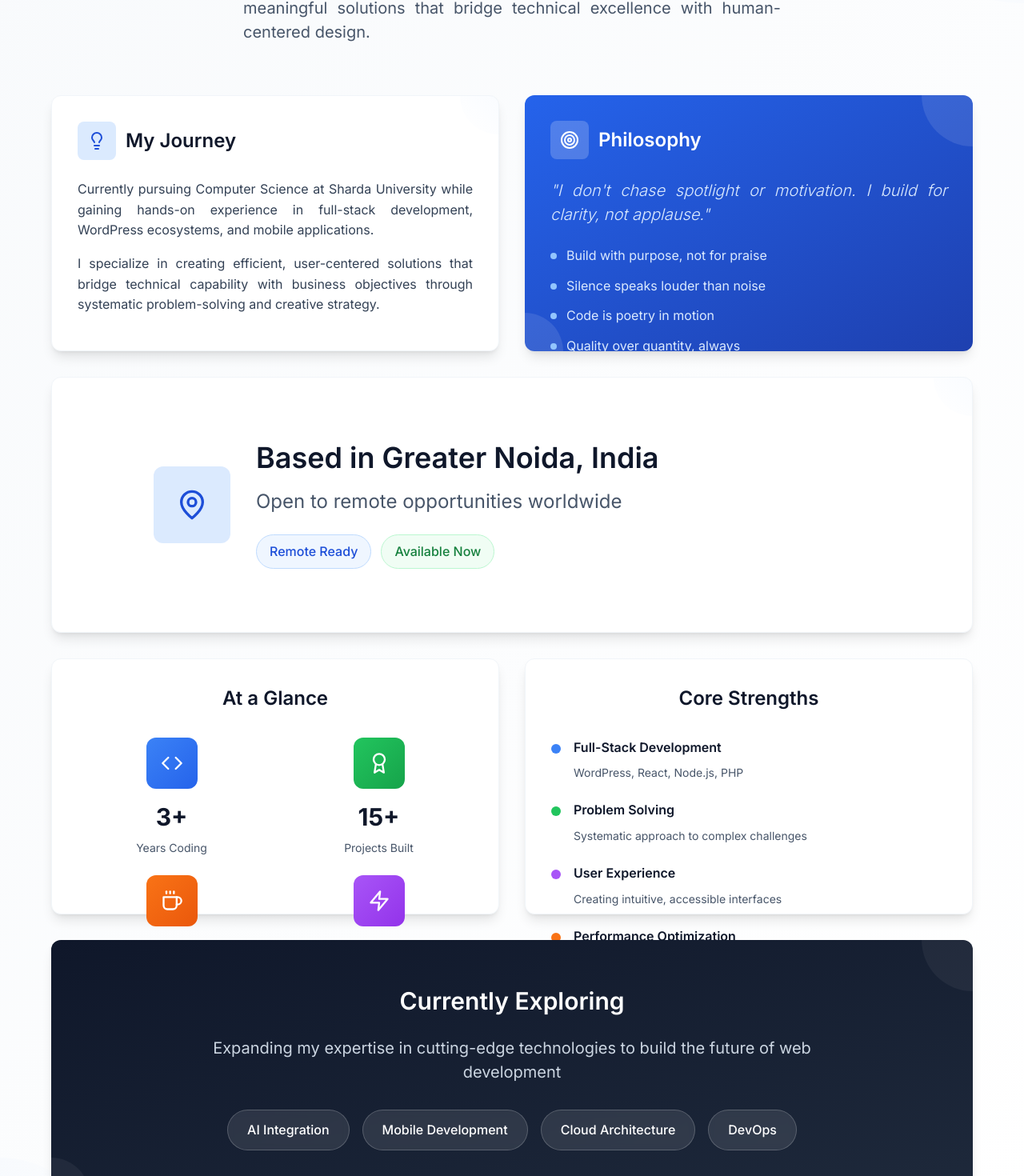
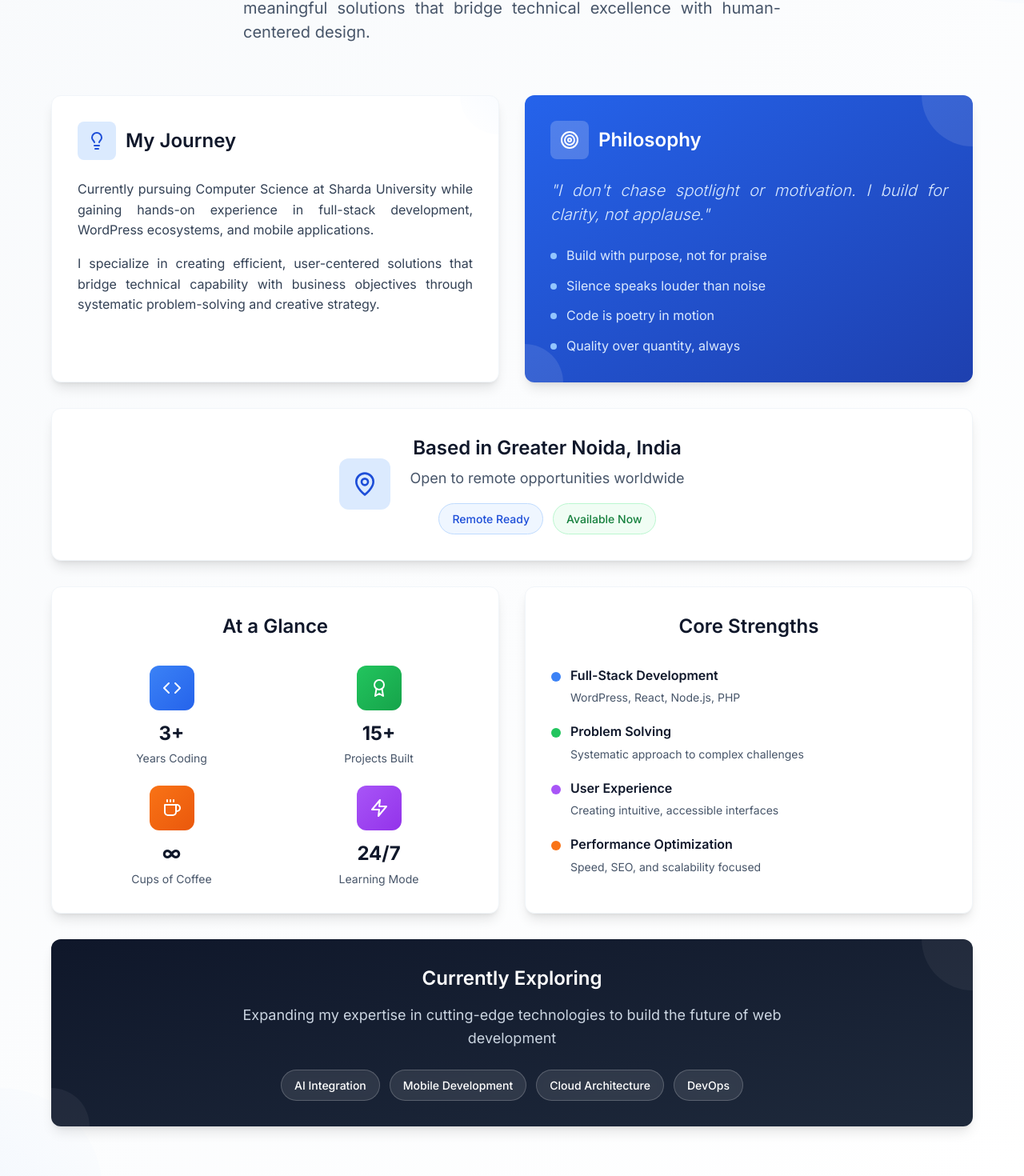
Before and after one commit to codermillat/portfolio, a React (Vite) app: page / in a window 1280 px wide. Shown: the part 988-2458 px from the top of the page at 80% size. Built offline with nearby package versions, Linux system fonts and the light colour scheme.

Commit message:
Create Simple and Perfectly Balanced About Section

```diff
--- a/src/components/About.tsx
+++ b/src/components/About.tsx
@@ -42,12 +42,14 @@ const About: React.FC = () => {
             </p>
           </div>
 
-          {/* Perfectly Balanced Grid Layout */}
-          <div className="grid grid-cols-1 lg:grid-cols-2 gap-8 mb-8">
-            {/* Row 1, Column 1: My Journey */}
-            <div className="bg-white rounded-xl p-8 shadow-lg border border-gray-100 relative overflow-hidden group hover:shadow-xl transition-all duration-300 h-80 flex flex-col">
+          {/* Simple Grid Layout - All Equal Heights */}
+          <div className="space-y-8">
+            {/* Row 1: Two Equal Cards */}
+            <div className="grid grid-cols-1 lg:grid-cols-2 gap-8">
+              {/* My Journey Card */}
+              <div className="bg-white rounded-xl p-8 shadow-lg border border-gray-100 relative overflow-hidden group hover:shadow-xl transition-all duration-300">
                 <div className="absolute top-0 right-0 w-24 h-24 bg-gradient-to-bl from-primary-100/30 to-transparent rounded-full -translate-y-12 translate-x-12" />
-              <div className="relative z-10 flex-1 flex flex-col">
+                <div className="relative z-10">
                   <div className="flex items-center gap-3 mb-6">
                     <div className="w-12 h-12 bg-primary-100 rounded-lg flex items-center justify-center">
                       <Lightbulb size={24} className="text-primary-700" />
@@ -55,7 +57,7 @@ const About: React.FC = () => {
                     <h3 className="text-2xl font-semibold text-gray-900">My Journey</h3>
                   </div>
 
-                <div className="space-y-4 text-gray-700 leading-relaxed flex-1">
+                  <div className="space-y-4 text-gray-700 leading-relaxed">
                     <p className="text-base text-justify">
                       Currently pursuing Computer Science at Sharda University while gaining hands-on experience
                       in full-stack development, WordPress ecosystems, and mobile applications.
@@ -69,12 +71,12 @@ const About: React.FC = () => {
                 </div>
               </div>
 
-            {/* Row 1, Column 2: Philosophy */}
-            <div className="bg-gradient-to-br from-primary-600 to-primary-800 rounded-xl p-8 text-white shadow-lg relative overflow-hidden group hover:shadow-xl transition-all duration-300 h-80 flex flex-col">
+              {/* Philosophy Card */}
+              <div className="bg-gradient-to-br from-primary-600 to-primary-800 rounded-xl p-8 text-white shadow-lg relative overflow-hidden group hover:shadow-xl transition-all duration-300">
                 <div className="absolute top-0 right-0 w-32 h-32 bg-white/10 rounded-full -translate-y-16 translate-x-16" />
                 <div className="absolute bottom-0 left-0 w-24 h-24 bg-white/10 rounded-full translate-y-12 -translate-x-12" />
 
-              <div className="relative z-10 flex-1 flex flex-col">
+                <div className="relative z-10">
                   <div className="flex items-center gap-3 mb-6">
                     <div className="w-12 h-12 bg-white/20 rounded-lg flex items-center justify-center">
                       <Target size={24} className="text-white" />
@@ -86,7 +88,7 @@ const About: React.FC = () => {
                     "I don't chase spotlight or motivation. I build for clarity, not applause."
                   </blockquote>
 
-                <div className="grid grid-cols-1 gap-3 flex-1">
+                  <div className="grid grid-cols-1 gap-3">
                     {[
                       "Build with purpose, not for praise",
                       "Silence speaks louder than noise",
@@ -103,104 +105,101 @@ const About: React.FC = () => {
               </div>
             </div>
 
-          {/* Row 2: Location - Full Width */}
-          <div className="mb-8">
-            <div className="bg-white rounded-xl p-8 shadow-lg border border-gray-100 relative overflow-hidden group hover:shadow-xl transition-all duration-300 h-80 flex items-center justify-center">
-              <div className="absolute top-0 right-0 w-24 h-24 bg-gradient-to-bl from-primary-100/30 to-transparent rounded-full -translate-y-12 translate-x-12" />
-              <div className="relative z-10 flex flex-col lg:flex-row items-center justify-center gap-8 text-center lg:text-left w-full max-w-4xl">
-                <div className="w-24 h-24 bg-primary-100 rounded-xl flex items-center justify-center flex-shrink-0 group-hover:bg-primary-200 transition-colors duration-300">
-                  <MapPin size={40} className="text-primary-700" />
+            {/* Row 2: Location Card - Full Width */}
+            <div className="bg-white rounded-xl p-8 shadow-lg border border-gray-100 relative overflow-hidden group hover:shadow-xl transition-all duration-300">
+              <div className="flex items-center justify-center gap-6 text-center">
+                <div className="w-16 h-16 bg-primary-100 rounded-xl flex items-center justify-center">
+                  <MapPin size={32} className="text-primary-700" />
                 </div>
-                <div className="flex-1">
-                  <h3 className="font-semibold text-gray-900 text-3xl lg:text-4xl mb-4">Based in Greater Noida, India</h3>
-                  <p className="text-xl lg:text-2xl text-gray-600 mb-6">Open to remote opportunities worldwide</p>
-                  <div className="flex flex-wrap justify-center lg:justify-start gap-3">
-                    <span className="px-4 py-2 bg-primary-50 text-primary-700 rounded-full text-base font-medium border border-primary-200">
+                <div>
+                  <h3 className="font-semibold text-gray-900 text-2xl mb-2">Based in Greater Noida, India</h3>
+                  <p className="text-lg text-gray-600 mb-4">Open to remote opportunities worldwide</p>
+                  <div className="flex gap-3 justify-center">
+                    <span className="px-4 py-2 bg-primary-50 text-primary-700 rounded-full text-sm font-medium border border-primary-200">
                       Remote Ready
                     </span>
-                    <span className="px-4 py-2 bg-green-50 text-green-700 rounded-full text-base font-medium border border-green-200">
+                    <span className="px-4 py-2 bg-green-50 text-green-700 rounded-full text-sm font-medium border border-green-200">
                       Available Now
                     </span>
                   </div>
                 </div>
               </div>
             </div>
-          </div>
 
-          {/* Row 3: At a Glance and Core Strengths */}
-          <div className="grid grid-cols-1 lg:grid-cols-2 gap-8 mb-8">
+            {/* Row 3: Two Equal Cards */}
+            <div className="grid grid-cols-1 lg:grid-cols-2 gap-8">
               {/* At a Glance */}
-            <div className="bg-white rounded-xl p-8 shadow-lg border border-gray-100 h-80 flex flex-col">
+              <div className="bg-white rounded-xl p-8 shadow-lg border border-gray-100">
                 <h3 className="text-2xl font-semibold text-gray-900 mb-8 text-center">At a Glance</h3>
 
-              <div className="grid grid-cols-2 gap-6 flex-1">
+                <div className="grid grid-cols-2 gap-6">
                   <div className="text-center group">
-                  <div className="w-16 h-16 bg-gradient-to-br from-primary-500 to-primary-600 rounded-xl flex items-center justify-center mx-auto mb-4 group-hover:scale-105 transition-transform duration-300">
-                    <Code size={28} className="text-white" />
+                    <div className="w-14 h-14 bg-gradient-to-br from-primary-500 to-primary-600 rounded-xl flex items-center justify-center mx-auto mb-3 group-hover:scale-105 transition-transform duration-300">
+                      <Code size={24} className="text-white" />
                     </div>
-                  <div className="text-3xl font-bold text-gray-900 mb-2">3+</div>
+                    <div className="text-2xl font-bold text-gray-900 mb-1">3+</div>
                     <div className="text-sm text-gray-600">Years Coding</div>
                   </div>
 
                   <div className="text-center group">
-                  <div className="w-16 h-16 bg-gradient-to-br from-green-500 to-green-600 rounded-xl flex items-center justify-center mx-auto mb-4 group-hover:scale-105 transition-transform duration-300">
-                    <Award size={28} className="text-white" />
+                    <div className="w-14 h-14 bg-gradient-to-br from-green-500 to-green-600 rounded-xl flex items-center justify-center mx-auto mb-3 group-hover:scale-105 transition-transform duration-300">
+                      <Award size={24} className="text-white" />
                     </div>
-                  <div className="text-3xl font-bold text-gray-900 mb-2">15+</div>
+                    <div className="text-2xl font-bold text-gray-900 mb-1">15+</div>
                     <div className="text-sm text-gray-600">Projects Built</div>
                   </div>
 
                   <div className="text-center group">
-                  <div className="w-16 h-16 bg-gradient-to-br from-orange-500 to-orange-600 rounded-xl flex items-center justify-center mx-auto mb-4 group-hover:scale-105 transition-transform duration-300">
-                    <Coffee size={28} className="text-white" />
+                    <div className="w-14 h-14 bg-gradient-to-br from-orange-500 to-orange-600 rounded-xl flex items-center justify-center mx-auto mb-3 group-hover:scale-105 transition-transform duration-300">
+                      <Coffee size={24} className="text-white" />
                     </div>
-                  <div className="text-3xl font-bold text-gray-900 mb-2">∞</div>
+                    <div className="text-2xl font-bold text-gray-900 mb-1">∞</div>
                     <div className="text-sm text-gray-600">Cups of Coffee</div>
                   </div>
 
                   <div className="text-center group">
-                  <div className="w-16 h-16 bg-gradient-to-br from-purple-500 to-purple-600 rounded-xl flex items-center justify-center mx-auto mb-4 group-hover:scale-105 transition-transform duration-300">
-                    <Zap size={28} className="text-white" />
+                    <div className="w-14 h-14 bg-gradient-to-br from-purple-500 to-purple-600 rounded-xl flex items-center justify-center mx-auto mb-3 group-hover:scale-105 transition-transform duration-300">
+                      <Zap size={24} className="text-white" />
                     </div>
-                  <div className="text-3xl font-bold text-gray-900 mb-2">24/7</div>
+                    <div className="text-2xl font-bold text-gray-900 mb-1">24/7</div>
                     <div className="text-sm text-gray-600">Learning Mode</div>
                   </div>
                 </div>
               </div>
 
               {/* Core Strengths */}
-            <div className="bg-white rounded-xl p-8 shadow-lg border border-gray-100 h-80 flex flex-col">
+              <div className="bg-white rounded-xl p-8 shadow-lg border border-gray-100">
                 <h3 className="text-2xl font-semibold text-gray-900 mb-8 text-center">Core Strengths</h3>
 
-              <div className="space-y-6 flex-1">
-                <div className="flex items-start gap-4">
+                <div className="space-y-5">
+                  <div className="flex items-start gap-3">
                     <div className="w-3 h-3 bg-blue-500 rounded-full mt-2 flex-shrink-0" />
                     <div>
-                    <h4 className="font-semibold text-gray-900 mb-2 text-base">Full-Stack Development</h4>
+                      <h4 className="font-semibold text-gray-900 mb-1 text-base">Full-Stack Development</h4>
                       <p className="text-sm text-gray-600">WordPress, React, Node.js, PHP</p>
                     </div>
                   </div>
 
-                <div className="flex items-start gap-4">
+                  <div className="flex items-start gap-3">
                     <div className="w-3 h-3 bg-green-500 rounded-full mt-2 flex-shrink-0" />
                     <div>
-                    <h4 className="font-semibold text-gray-900 mb-2 text-base">Problem Solving</h4>
+                      <h4 className="font-semibold text-gray-900 mb-1 text-base">Problem Solving</h4>
                       <p className="text-sm text-gray-600">Systematic approach to complex challenges</p>
                     </div>
                   </div>
 
-                <div className="flex items-start gap-4">
+                  <div className="flex items-start gap-3">
                     <div className="w-3 h-3 bg-purple-500 rounded-full mt-2 flex-shrink-0" />
                     <div>
-                    <h4 className="font-semibold text-gray-900 mb-2 text-base">User Experience</h4>
+                      <h4 className="font-semibold text-gray-900 mb-1 text-base">User Experience</h4>
                       <p className="text-sm text-gray-600">Creating intuitive, accessible interfaces</p>
                     </div>
                   </div>
 
-                <div className="flex items-start gap-4">
+                  <div className="flex items-start gap-3">
                     <div className="w-3 h-3 bg-orange-500 rounded-full mt-2 flex-shrink-0" />
                     <div>
-                    <h4 className="font-semibold text-gray-900 mb-2 text-base">Performance Optimization</h4>
+                      <h4 className="font-semibold text-gray-900 mb-1 text-base">Performance Optimization</h4>
                       <p className="text-sm text-gray-600">Speed, SEO, and scalability focused</p>
                     </div>
                   </div>
@@ -209,19 +208,18 @@ const About: React.FC = () => {
             </div>
 
             {/* Row 4: Currently Exploring - Full Width */}
-          <div>
-            <div className="bg-gradient-to-br from-gray-900 to-gray-800 rounded-xl p-8 text-white shadow-lg relative overflow-hidden group hover:shadow-xl transition-all duration-300 h-80 flex items-center justify-center">
+            <div className="bg-gradient-to-br from-gray-900 to-gray-800 rounded-xl p-8 text-white shadow-lg relative overflow-hidden group hover:shadow-xl transition-all duration-300">
               <div className="absolute top-0 right-0 w-32 h-32 bg-white/5 rounded-full -translate-y-16 translate-x-16" />
               <div className="absolute bottom-0 left-0 w-24 h-24 bg-white/5 rounded-full translate-y-12 -translate-x-12" />
 
-              <div className="relative z-10 text-center w-full max-w-4xl">
-                <h3 className="text-3xl font-semibold mb-6">Currently Exploring</h3>
-                <p className="text-gray-300 mb-8 text-xl max-w-3xl mx-auto">
+              <div className="relative z-10 text-center">
+                <h3 className="text-2xl font-semibold mb-4">Currently Exploring</h3>
+                <p className="text-gray-300 mb-6 text-lg max-w-3xl mx-auto">
                   Expanding my expertise in cutting-edge technologies to build the future of web development
                 </p>
-                <div className="flex flex-wrap gap-4 justify-center">
+                <div className="flex flex-wrap gap-3 justify-center">
                   {["AI Integration", "Mobile Development", "Cloud Architecture", "DevOps"].map((tech, index) => (
-                    <span key={index} className="px-6 py-3 bg-white/10 rounded-full text-base font-medium backdrop-blur-sm border border-white/20 hover:bg-white/20 transition-colors duration-300">
+                    <span key={index} className="px-4 py-2 bg-white/10 rounded-full text-sm font-medium backdrop-blur-sm border border-white/20 hover:bg-white/20 transition-colors duration-300">
                       {tech}
                     </span>
                   ))}
```
Lines whose indentation alone changed are shown as unchanged.
